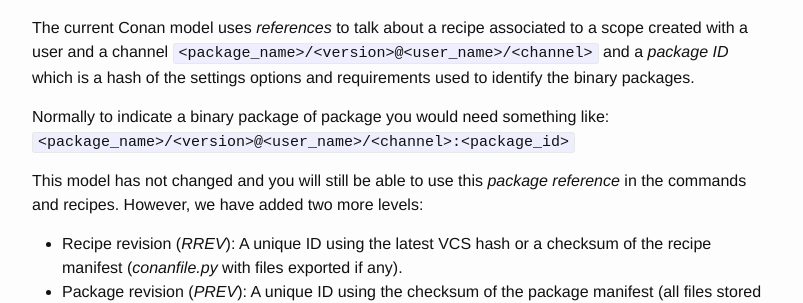
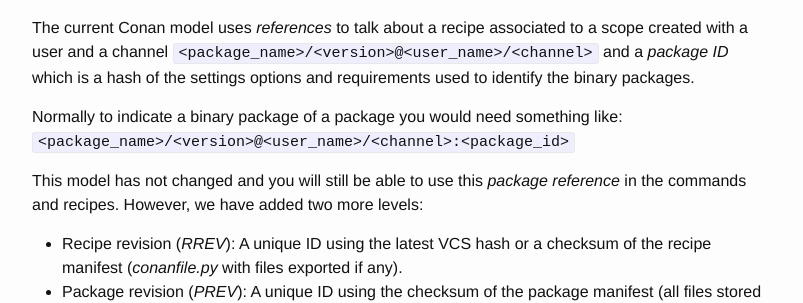
Before and after one commit to conan-io/conan-io.github.io, a Jekyll site: the page built from _posts/2019-03-11-New-conan-release-1-13.markdown, in a window 1280 px wide and 900 px high, scrolled down 814 px. Shown: the part 152-455 px from the top of the window, without its empty margins (238-1041 px from the left). Built offline with Jekyll 4.4.1, drawn with Linux system fonts in a browser that asks for light colours; comment, search, counter and statistics services are not loaded.

Commit message:
missing a
Co-Authored-By: danimtb <danimanzaneque@gmail.com>

```diff
--- a/_posts/2019-03-11-New-conan-release-1-13.markdown
+++ b/_posts/2019-03-11-New-conan-release-1-13.markdown
@@ -31,7 +31,7 @@ includes the first experimental version of Conan working with revisions!
 The current Conan model uses *references* to talk about a recipe associated to a scope created with a user and a channel ``<package_name>/<version>@<user_name>/<channel>`` and a *package ID* which is a hash of the settings options and requirements used to identify the binary
 packages.
 
-Normally to indicate a binary package of package you would need something like: ``<package_name>/<version>@<user_name>/<channel>:<package_id>``
+Normally to indicate a binary package of a package you would need something like: ``<package_name>/<version>@<user_name>/<channel>:<package_id>``
 
 This model has not changed and you will still be able to use this *package reference* in the commands and recipes. However, we have added
 two more levels:
```
